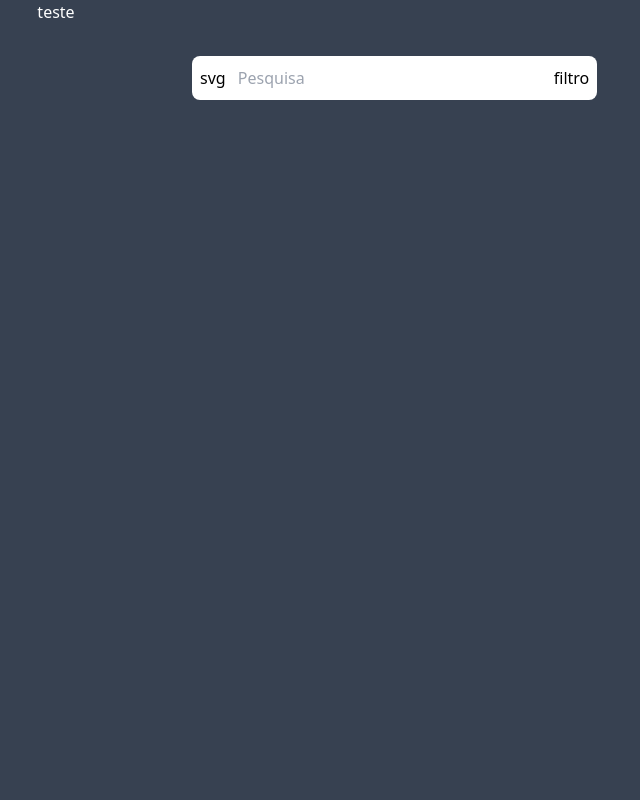
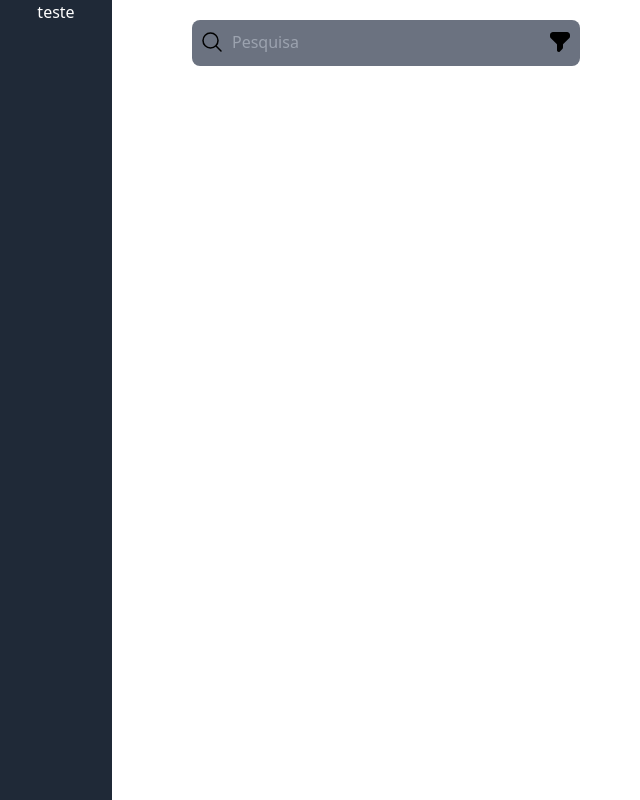
Before and after one commit to 4nekro/tasklist, a Vue app: page / in a window 1280 px wide. Shown: the whole page, without its empty margins (0-640 px from the left). Built offline with nearby package versions, Linux system fonts and the light colour scheme.

Commit message:
input adicionado

```diff
--- a/src/components/content.vue
+++ b/src/components/content.vue
@@ -1,5 +1,4 @@
 <script setup>
-import { ref } from 'vue'
 
 function filter() {
     alert('funcionou')
@@ -9,15 +8,23 @@ function filter() {
 
 <template>
     <div class="flex">
-        <aside class="fixed left-0 top-0 w-28 h-full bg-grey-800 text-center">
+        <aside class="fixed left-0 top-0 w-28 h-full bg-gray-800 text-center">
             <h1 class="text-white">teste</h1>
         </aside>
         <main class="flex ml-28">
-            <div class="max-w-screen-sm w-auto ml-20 mt-14 p-2 bg-white rounded-lg" id="container">
-                <span> svg </span>
-                <input class="w-80 size-7 bg-purple p-2" type="text" placeholder="Pesquisa"/>
-                <button class="pl-1" @click="filter">filtro</button>
+            <div class="max-w-screen-sm w-auto ml-20 mt-5 p-2 bg-gray-500 rounded-lg" id="container">
+                <span>
+                    <svg xmlns="http://www.w3.org/2000/svg" fill="none" viewBox="0 0 24 24" stroke-width="1.5" stroke="currentColor" class="size-6 inline mb-1"><path stroke-linecap="round" stroke-linejoin="round" d="m21 21-5.197-5.197m0 0A7.5 7.5 0 1 0 5.196 5.196a7.5 7.5 0 0 0 10.607 10.607Z"/></svg>
+                </span>
+                <input class="w-80 size-7 p-2 bg-gray-500 outline-none" type="text" placeholder="Pesquisa"/>
+                <button class="pl-1" @click="filter">
+                    <svg class="size-6 inline mb-1" viewBox="0 0 24 24" fill="none" xmlns="http://www.w3.org/2000/svg">
+                    <path fill-rule="evenodd" clip-rule="evenodd" d="M2 5C2 3.34315 3.34315 2 5 2H19C20.6569 2 22 3.34315 22 5V6.17157C22 6.96722 21.6839 7.73028 21.1213 8.29289L15.2929 14.1213C15.1054 14.3089 15 14.5632 15 14.8284V17.1716C15 17.9672 14.6839 18.7303 14.1213 19.2929L11.9193 21.4949C10.842 22.5722 9 21.8092 9 20.2857V14.8284C9 14.5632 8.89464 14.3089 8.70711 14.1213L2.87868 8.29289C2.31607 7.73028 2 6.96722 2 6.17157V5Z" fill="#000000"/>
+                    </svg>
+                </button>
             </div>
+
+
         </main>
     </div>
 </template>
--- a/src/style.css
+++ b/src/style.css
@@ -3,7 +3,4 @@
 @tailwind utilities;
 
 @layer base {
-    body {
-        @apply bg-gray-700
-    }
 }
```
